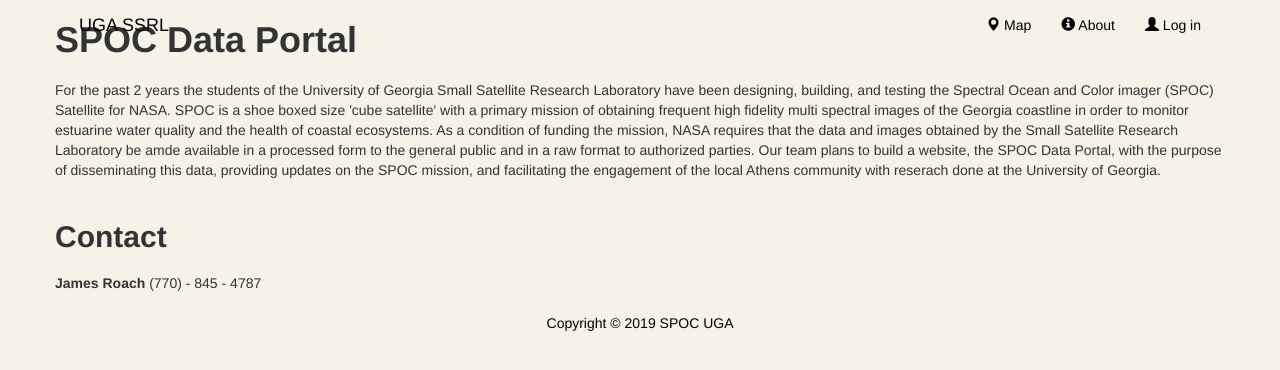
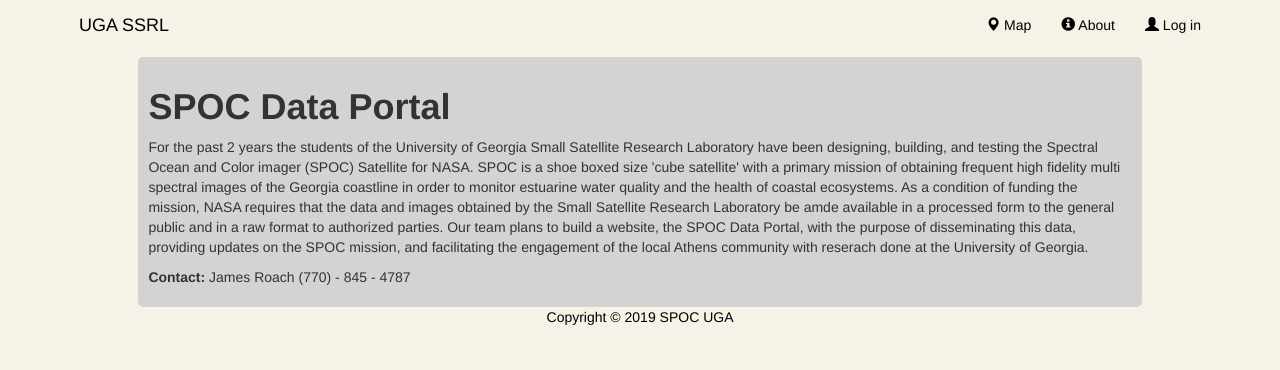
Before and after one commit to daniel0226/SPOC-Data-Portal, a PHP site: page /phpmailer/php/AboutUs.php in a window 1280 px wide. Shown: the top 370 px of the page. Run offline with PHP 8.4, Linux system fonts and the light colour scheme.

Commit message:
tidied up about page

```diff
--- a/css/custom.css
+++ b/css/custom.css
@@ -92,8 +92,13 @@
 
 /* ~~~ AboutUs.php ~~~ */
 .containerAboutUs{
-	position: relative;
-	margin: auto;
+	margin-top: 5%;
+	margin-left: 6%;
+	margin-right: 6%;
+	background-color: lightgray;
+	border-radius: 5px;
+	overflow: auto;
+	padding: 10px;
 }
 
 .containerAboutUs > div{
--- a/php/AboutUs.php
+++ b/php/AboutUs.php
@@ -1,10 +1,11 @@
 <?php include("../html/top.html"); ?>
 
-<div class = "container containerAboutUs">
-    <div class="row">
+<div class = "container ">
+    <div class = "containerAboutUs">
+        <div >
             <h1><strong>SPOC Data Portal</strong></h1>
         </div>
-    <div class="row">
+        <div >
             <p> For the past 2 years the students of the University of Georgia Small Satellite Research Laboratory
                 have been designing, building, and testing the Spectral Ocean and Color imager (SPOC) Satellite for NASA.
                 SPOC is a shoe boxed size 'cube satellite' with a primary mission of obtaining frequent high fidelity
@@ -16,11 +17,12 @@
                 engagement of the local Athens community with reserach done at the University of Georgia.
             </p>
         </div>
-    <div class="row">
-        <h2><strong>Contact</strong></h2>
+        <div >
+            <h2></h2>
         </div>
-    <div class="row">
-        <p><strong>James Roach </strong>(770) - 845 - 4787</p>
+        <div >
+            <p><strong>Contact: </strong>James Roach (770) - 845 - 4787</p>
+        </div>
     </div>
 </div>
 
```
Also changed, not shown: php/Login.php (line endings or trailing spaces). Lines whose indentation alone changed are shown as unchanged.
